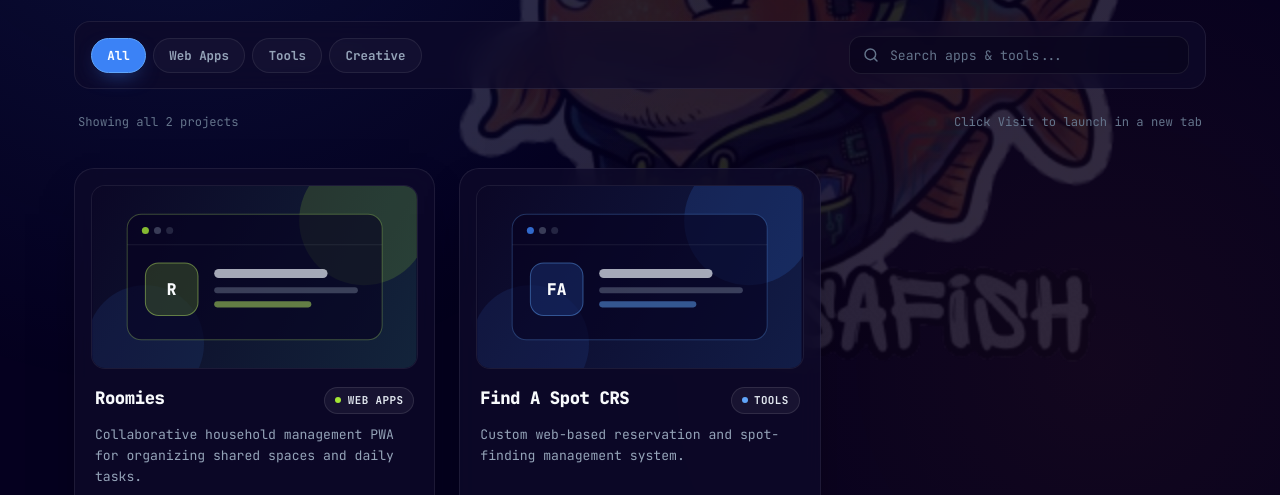
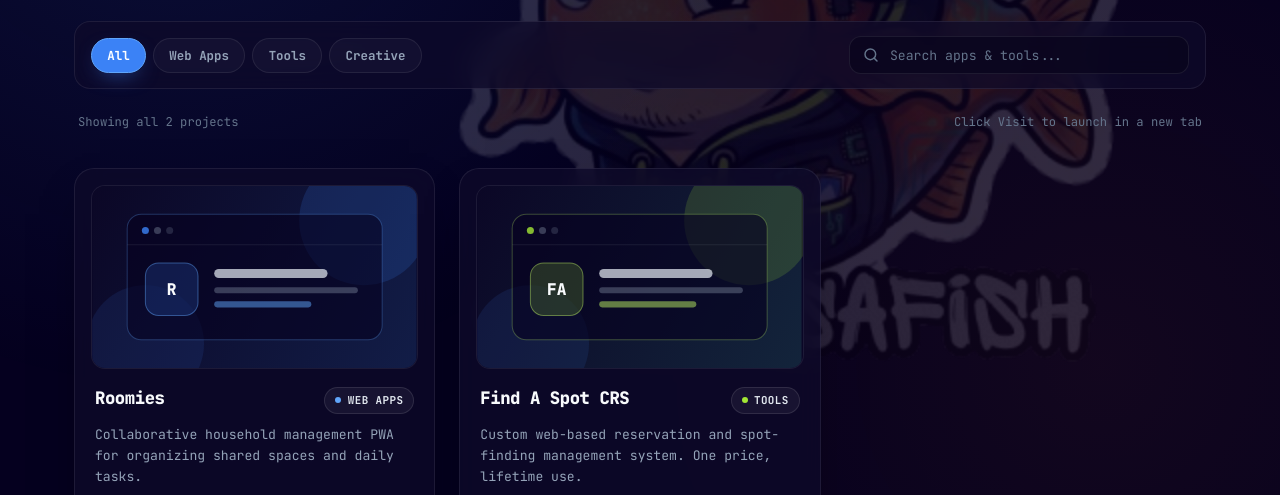
Before and after one commit to justindavis882/OllyIsAFish, a plain HTML site: page digital.html in a window 1280 px wide. Shown: the part 290-785 px from the top of the page. Drawn offline with Linux system fonts and the light colour scheme.

```diff
--- a/digital.html
+++ b/digital.html
@@ -835,16 +835,16 @@
                 category: "Web Apps",
                 image: "images/roomies.png",
                 description: "Collaborative household management PWA for organizing shared spaces and daily tasks.",
-                url: "https://example.com/roomies",
-                accent: "lime"
+                url: "roomies.ollyisafish.com",
+                accent: "blue"
             },
             {
                 name: "Find A Spot CRS",
                 category: "Tools",
                 image: "images/find-a-spot-crs.png",
-                description: "Custom web-based reservation and spot-finding management system.",
-                url: "https://example.com/find-a-spot-crs",
-                accent: "blue"
+                description: "Custom web-based reservation and spot-finding management system. One price, lifetime use.",
+                url: "find-a-spot.ollyisafish.com",
+                accent: "lime"
             }
         ];
 
```
